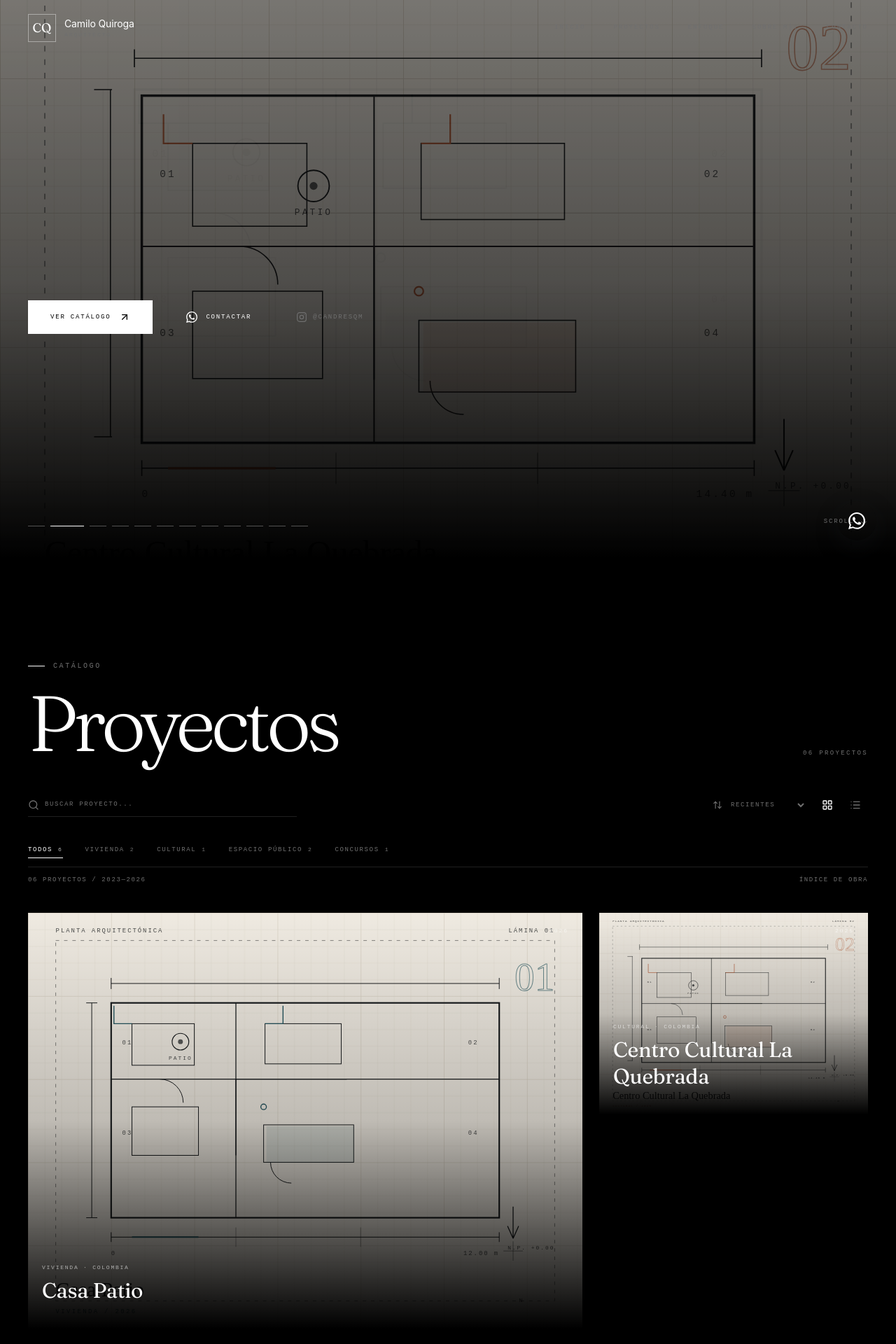
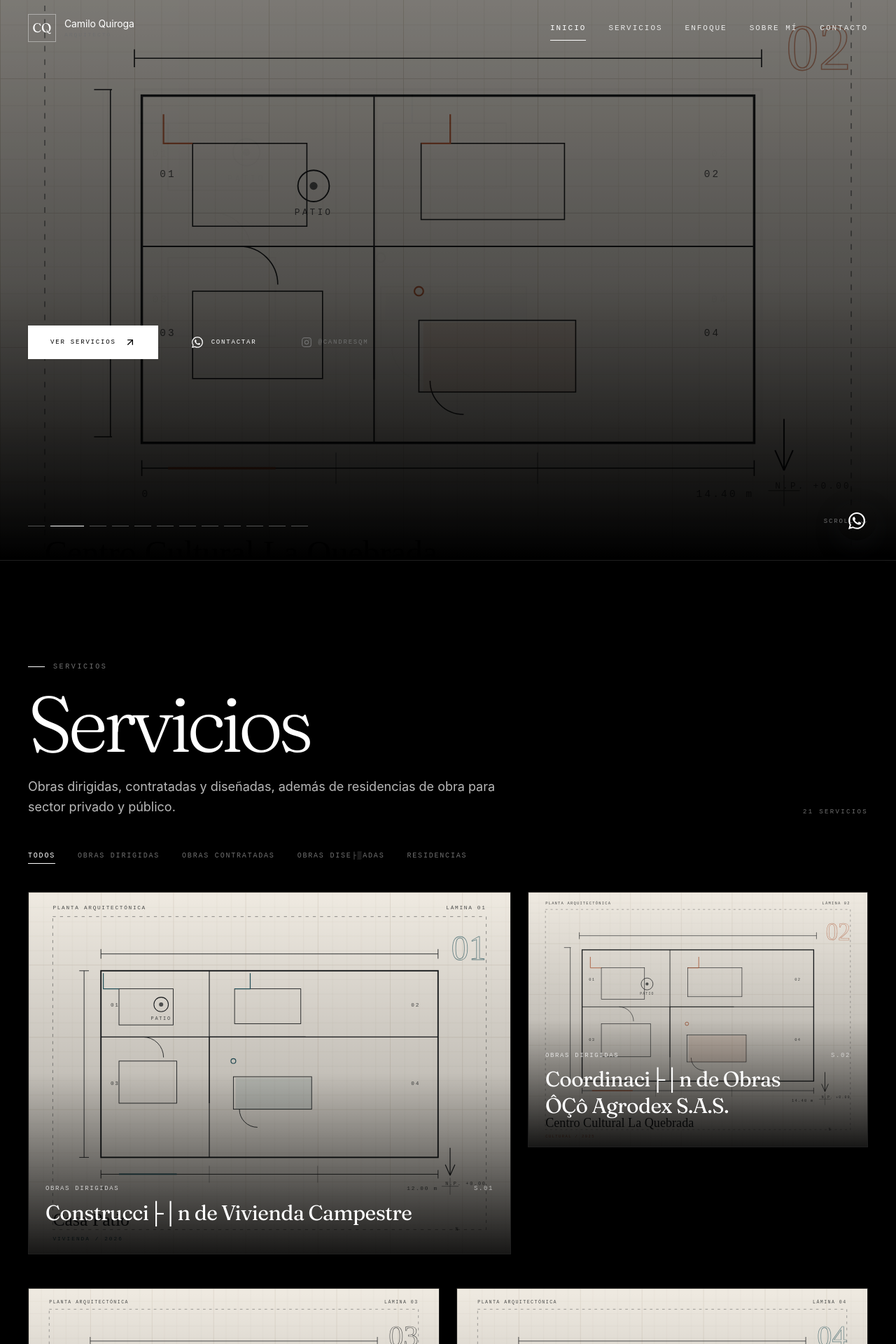
Before and after one commit to samuelVega29/arq-camiloquiroga, a React (Vite) app: page / in a window 1280 px wide. Shown: the top 1920 px of the page at 70% size. Built offline with nearby package versions, Linux system fonts and the light colour scheme.

Commit message:
Actualizar navbar y presentar obras como servicios

```diff
--- a/src/App.jsx
+++ b/src/App.jsx
@@ -1,17 +1,13 @@
-import { useState } from 'react'
 import Navbar from './components/Navbar'
 import Hero from './components/Hero'
-import Projects from './components/Projects'
+import Services from './components/Services'
 import Approach from './components/Approach'
 import About from './components/About'
 import Contact from './components/Contact'
 import Footer from './components/Footer'
-import ProjectModal from './components/ProjectModal'
 import WhatsAppButton from './components/WhatsAppButton'
 
 export default function App() {
-  const [activeProject, setActiveProject] = useState(null)
-
   return (
     <>
       <a
@@ -23,18 +19,13 @@ export default function App() {
       <Navbar />
       <main>
         <Hero />
-        <Projects onOpenProject={setActiveProject} />
+        <Services />
         <Approach />
         <About />
         <Contact />
       </main>
       <Footer />
-      <WhatsAppButton hidden={Boolean(activeProject)} />
-      <ProjectModal
-        project={activeProject}
-        onClose={() => setActiveProject(null)}
-        onNavigate={setActiveProject}
-      />
+      <WhatsAppButton />
     </>
   )
 }
--- a/src/components/Footer.jsx
+++ b/src/components/Footer.jsx
@@ -4,7 +4,7 @@ import { socials, whatsappHref } from '../data/socials'
 
 const links = [
   { label: 'Inicio', href: '#inicio' },
-  { label: 'Proyectos', href: '#proyectos' },
+  { label: 'Servicios', href: '#servicios' },
   { label: 'Enfoque', href: '#enfoque' },
   { label: 'Sobre mí', href: '#sobre-mi' },
   { label: 'Contacto', href: '#contacto' },
--- a/src/components/Hero.jsx
+++ b/src/components/Hero.jsx
@@ -1,6 +1,5 @@
 import { useEffect, useState } from 'react'
 import { ArrowDown, ArrowUpRight } from 'lucide-react'
-import { profile } from '../data/profile'
 import { socials, whatsappHref } from '../data/socials'
 import InstagramIcon from './InstagramIcon'
 import WhatsAppIcon from './WhatsAppIcon'
@@ -101,8 +100,6 @@ export default function Hero() {
     return () => window.removeEventListener('scroll', handleScroll)
   }, [])
 
-  const parallax = Math.min(scrollY * 0.3, 400)
-
   return (
     <section id="inicio" className="relative h-screen overflow-hidden">
       <div className="absolute inset-0">
@@ -128,13 +125,13 @@ export default function Hero() {
         <div className="flex-1">
           <div className="section-shell flex h-full items-center">
             <div className="max-w-4xl">
-              <div className="mt-10 h-20" />
+              <div className="mt-16 h-32" />
               <div className="mt-12 flex flex-wrap items-center gap-4 animate-fade-in">
                 <a
-                  href="#proyectos"
+                  href="#servicios"
                   className="group inline-flex items-center gap-3 bg-white px-8 py-4 font-mono text-[9px] uppercase tracking-[0.2em] text-black transition-all duration-500 hover:bg-[color:var(--color-fg-soft)]"
                 >
-                  Ver catálogo
+                  Ver servicios
                   <ArrowUpRight
                     className="h-4 w-4 transition-transform duration-500 group-hover:-translate-y-0.5 group-hover:translate-x-0.5"
                     aria-hidden="true"
@@ -181,7 +178,7 @@ export default function Hero() {
               ))}
             </div>
             <a
-              href="#proyectos"
+              href="#servicios"
               className="group flex items-center gap-2 font-mono text-[9px] uppercase tracking-[0.2em] text-[color:var(--color-fg-muted)] transition-colors hover:text-white"
             >
               Scroll
--- a/src/components/Navbar.jsx
+++ b/src/components/Navbar.jsx
@@ -4,21 +4,40 @@ import { profile } from '../data/profile'
 
 const links = [
   { label: 'Inicio', href: '#inicio' },
-  { label: 'Proyectos', href: '#proyectos' },
+  { label: 'Servicios', href: '#servicios' },
   { label: 'Enfoque', href: '#enfoque' },
-  { label: 'Sobre m├¡', href: '#sobre-mi' },
+  { label: 'Sobre mí', href: '#sobre-mi' },
   { label: 'Contacto', href: '#contacto' },
 ]
 
 export default function Navbar() {
   const [scrolled, setScrolled] = useState(false)
   const [open, setOpen] = useState(false)
+  const [active, setActive] = useState('#inicio')
 
   useEffect(() => {
     const handleScroll = () => setScrolled(window.scrollY > 40)
     handleScroll()
     window.addEventListener('scroll', handleScroll, { passive: true })
     return () => window.removeEventListener('scroll', handleScroll)
+  }, [])
+
+  useEffect(() => {
+    const sections = links
+      .map((link) => document.querySelector(link.href))
+      .filter(Boolean)
+
+    const observer = new IntersectionObserver(
+      (entries) => {
+        entries.forEach((entry) => {
+          if (entry.isIntersecting) setActive(`#${entry.target.id}`)
+        })
+      },
+      { rootMargin: '-45% 0px -50% 0px', threshold: 0 },
+    )
+
+    sections.forEach((section) => observer.observe(section))
+    return () => observer.disconnect()
   }, [])
 
   useEffect(() => {
@@ -34,13 +53,15 @@ export default function Navbar() {
 
   return (
     <header
-      className={`fixed inset-x-0 top-0 z-50 transition-all duration-700 ${
-        scrolled ? 'bg-black/80 backdrop-blur-xl' : 'bg-transparent'
+      className={`fixed inset-x-0 top-0 z-50 border-b transition-all duration-700 ${
+        scrolled
+          ? 'border-white/10 bg-black/80 backdrop-blur-xl'
+          : 'border-transparent bg-transparent'
       }`}
     >
       <nav className="section-shell flex h-20 items-center justify-between gap-6">
         <a href="#inicio" className="group flex items-center gap-3" onClick={() => setOpen(false)}>
-          <div className="flex h-10 w-10 items-center justify-center border border-white/40">
+          <div className="flex h-10 w-10 items-center justify-center border border-white/40 transition-colors duration-300 group-hover:border-white group-hover:bg-white/10">
             <span className="font-display text-lg leading-none">CQ</span>
           </div>
           <div className="hidden sm:block">
@@ -51,25 +72,39 @@ export default function Navbar() {
           </div>
         </a>
 
-        <div className="hidden items-center gap-10 lg:flex">
-          {links.map((link) => (
+        <div className="hidden items-center gap-8 lg:flex">
+          {links.map((link) => {
+            const isActive = active === link.href
+            return (
               <a
                 key={link.href}
                 href={link.href}
-              className="relative font-mono text-[9px] uppercase tracking-[0.22em] text-[color:var(--color-fg-muted)] transition-colors hover:text-white"
+                aria-current={isActive ? 'page' : undefined}
+                className={`group relative py-2 font-mono text-[11px] uppercase tracking-[0.18em] transition-colors ${
+                  isActive
+                    ? 'text-white'
+                    : 'text-white/85 hover:text-white'
+                }`}
               >
                 {link.label}
+                <span
+                  className={`absolute inset-x-0 -bottom-0.5 h-px origin-left bg-white transition-transform duration-500 ${
+                    isActive ? 'scale-x-100' : 'scale-x-0 group-hover:scale-x-100'
+                  }`}
+                  aria-hidden="true"
+                />
               </a>
-          ))}
+            )
+          })}
         </div>
 
         <button
           type="button"
-          className="inline-flex h-10 w-10 items-center justify-center lg:hidden"
+          className="inline-flex h-10 w-10 items-center justify-center border border-white/20 text-white/80 transition-colors duration-300 hover:border-white/60 hover:bg-white/10 hover:text-white lg:hidden"
           onClick={() => setOpen((value) => !value)}
           aria-expanded={open}
           aria-controls="mobile-menu"
-          aria-label={open ? 'Cerrar men├║' : 'Abrir men├║'}
+          aria-label={open ? 'Cerrar menú' : 'Abrir menú'}
         >
           {open ? <X className="h-5 w-5" /> : <Menu className="h-5 w-5" />}
         </button>
@@ -92,27 +127,37 @@ export default function Navbar() {
           }`}
         >
           <div className="flex items-center justify-between px-6 py-6">
-            <span className="font-mono text-[9px] uppercase tracking-[0.24em] text-[color:var(--color-fg-muted)]">Men├║</span>
+            <span className="font-mono text-[9px] uppercase tracking-[0.24em] text-[color:var(--color-fg-muted)]">
+              Menú
+            </span>
             <button
               type="button"
-              className="inline-flex h-10 w-10 items-center justify-center"
+              className="inline-flex h-10 w-10 items-center justify-center border border-white/20 text-white/80 transition-colors duration-300 hover:border-white/60 hover:bg-white/10 hover:text-white"
               onClick={() => setOpen(false)}
-              aria-label="Cerrar men├║"
+              aria-label="Cerrar menú"
             >
               <X className="h-5 w-5" />
             </button>
           </div>
           <nav className="flex flex-1 flex-col px-6">
-            {links.map((link) => (
+            {links.map((link) => {
+              const isActive = active === link.href
+              return (
                 <a
                   key={link.href}
                   href={link.href}
                   onClick={() => setOpen(false)}
-                className="border-b border-[color:var(--color-line)] py-6 text-4xl tracking-[-0.02em] transition-colors hover:text-[color:var(--color-fg-soft)]"
+                  aria-current={isActive ? 'page' : undefined}
+                  className={`border-b border-[color:var(--color-line)] py-6 text-4xl tracking-[-0.02em] transition-colors ${
+                    isActive
+                      ? 'text-white'
+                      : 'text-white/80 hover:text-white'
+                  }`}
                 >
                   {link.label}
                 </a>
-            ))}
+              )
+            })}
           </nav>
         </div>
       </div>
--- a/src/components/SectionHeading.jsx
+++ b/src/components/SectionHeading.jsx
@@ -2,12 +2,12 @@ export default function SectionHeading({ index, label, title, intro, className =
   return (
     <div className={`max-w-3xl ${className}`}>
       <p className="eyebrow flex items-center gap-3">
-        <span className="h-px w-8 bg-copper" aria-hidden="true" />
+        <span className="h-px w-8 bg-white/50" aria-hidden="true" />
         {index} / {label}
       </p>
       <h2 className="display-title mt-6 text-4xl sm:text-5xl lg:text-6xl">{title}</h2>
       {intro ? (
-        <p className="mt-6 max-w-2xl text-base leading-relaxed text-ink-soft sm:text-lg">
+        <p className="mt-6 max-w-2xl text-base leading-relaxed text-[color:var(--color-fg-soft)] sm:text-lg">
           {intro}
         </p>
       ) : null}
--- a/src/components/ServiceCard.jsx
+++ b/src/components/ServiceCard.jsx
@@ -1,9 +1,21 @@
+const images = [
+  'proyectos/p01.svg',
+  'proyectos/p02.svg',
+  'proyectos/p03.svg',
+  'proyectos/p04.svg',
+  'proyectos/p05.svg',
+  'proyectos/p06.svg',
+  'proyectos/p07.jpg',
+]
+
 export default function ServiceCard({ service, index, wide = false }) {
+  const image = images[index % images.length]
+
   return (
     <article className="group relative h-full">
-      <div className="relative overflow-hidden border border-ink/15 bg-paper-2">
+      <div className="relative overflow-hidden border border-[color:var(--color-line)] bg-[color:var(--color-surface)]">
         <img
-          src="proyectos/p01.svg"
+          src={image}
           alt={service.title}
           loading={index < 2 ? 'eager' : 'lazy'}
           decoding="async"
@@ -12,31 +24,31 @@ export default function ServiceCard({ service, index, wide = false }) {
           }`}
         />
         <div
-          className="absolute inset-0 bg-gradient-to-t from-ink/80 via-ink/20 to-transparent opacity-80 transition-opacity duration-500 group-hover:opacity-100"
+          className="absolute inset-0 bg-gradient-to-t from-black via-black/20 to-transparent opacity-90 transition-opacity duration-500 group-hover:opacity-100"
           aria-hidden="true"
         />
 
         <div className="absolute inset-x-0 bottom-0 p-5 sm:p-6">
           <div className="flex items-start justify-between gap-4">
             <div>
-              <p className="font-mono text-[9px] uppercase tracking-[0.18em] text-paper/80">
+              <p className="font-mono text-[9px] uppercase tracking-[0.18em] text-white/75">
                 {service.category}
               </p>
-              <h3 className="mt-2 font-display text-2xl leading-tight tracking-[-0.02em] text-paper sm:text-3xl">
+              <h3 className="mt-2 font-display text-2xl leading-tight tracking-[-0.02em] text-white sm:text-3xl">
                 {service.title}
               </h3>
             </div>
-            <span className="shrink-0 font-mono text-[9px] uppercase tracking-[0.18em] text-paper/70">
-              S.0{String(index + 1).padStart(2, '0')}
+            <span className="shrink-0 font-mono text-[9px] uppercase tracking-[0.18em] text-white/60">
+              S.{String(index + 1).padStart(2, '0')}
             </span>
           </div>
 
-          <div className="mt-4 grid max-h-0 overflow-hidden gap-2 transition-all duration-500 ease-out group-hover:max-h-40">
-            <p className="text-sm leading-relaxed text-paper/90">{service.description}</p>
-            <div className="flex flex-wrap items-center gap-x-4 gap-y-1 font-mono text-[9px] uppercase tracking-[0.14em] text-paper/70">
+          <div className="mt-4 grid max-h-0 overflow-hidden gap-2 transition-all duration-500 ease-out group-hover:max-h-48">
+            <p className="text-sm leading-relaxed text-white/85">{service.description}</p>
+            <div className="flex flex-wrap items-center gap-x-4 gap-y-1 font-mono text-[9px] uppercase tracking-[0.14em] text-white/65">
               {service.client ? <span>{service.client}</span> : null}
               {service.location ? <span>{service.location}</span> : null}
-              {service.year ? <span>{service.year}</span> : null}
+              {service.year && service.year !== '—' ? <span>{service.year}</span> : null}
               {service.value && service.value !== '—' ? <span>{service.value}</span> : null}
             </div>
           </div>
--- a/src/components/Services.jsx
+++ b/src/components/Services.jsx
@@ -1,7 +1,6 @@
 import { useMemo, useState } from 'react'
 import { services, serviceCategories } from '../data/services'
 import Reveal from './Reveal'
-import SectionHeading from './SectionHeading'
 import ServiceCard from './ServiceCard'
 
 function getLayout(index, total) {
@@ -24,28 +23,33 @@ export default function Services() {
   }, [filter])
 
   return (
-    <section id="servicios" className="border-t border-line py-20 sm:py-28">
+    <section id="servicios" className="border-t border-[color:var(--color-line)] py-24 sm:py-36">
       <div className="section-shell">
         <Reveal>
-          <div className="flex flex-col justify-between gap-8 lg:flex-row lg:items-end">
-            <SectionHeading
-              index="02"
-              label="Servicios"
-              title={
-                <>
-                  Experiencia <span className="italic text-blueprint">profesional</span>
-                </>
-              }
-              intro="Dirección, residencia, interventoría, contratación y formulación de proyectos para sector privado y público."
-            />
-            <p className="shrink-0 font-mono text-[10px] uppercase tracking-[0.18em] text-ink-soft">
+          <div className="flex flex-col justify-between gap-10 lg:flex-row lg:items-end">
+            <div>
+              <p className="eyebrow flex items-center gap-3">
+                <span className="h-px w-6 bg-white" aria-hidden="true" />
+                Servicios
+              </p>
+              <h2 className="mt-6 display-title text-[clamp(3rem,9vw,7rem)]">Servicios</h2>
+              <p className="mt-6 max-w-2xl text-base leading-relaxed text-[color:var(--color-fg-soft)] sm:text-lg">
+                Obras dirigidas, contratadas y diseñadas, además de residencias de obra para
+                sector privado y público.
+              </p>
+            </div>
+            <p className="shrink-0 font-mono text-[9px] uppercase tracking-[0.26em] text-[color:var(--color-fg-muted)]">
               {String(filtered.length).padStart(2, '0')} servicios
             </p>
           </div>
         </Reveal>
 
         <Reveal delay={80}>
-          <nav className="mt-10 flex flex-wrap items-center gap-x-8 gap-y-3" role="tablist" aria-label="Filtrar servicios por tipo">
+          <nav
+            className="mt-12 flex flex-wrap items-center gap-x-8 gap-y-3"
+            role="tablist"
+            aria-label="Filtrar servicios por tipo"
+          >
             {serviceCategories.map((category) => {
               const isActive = filter === category
               return (
@@ -55,13 +59,15 @@ export default function Services() {
                   role="tab"
                   aria-selected={isActive}
                   onClick={() => setFilter(category)}
-                  className={`group relative pb-1 font-mono text-[9px] uppercase tracking-[0.18em] transition-colors ${
-                    isActive ? 'text-ink' : 'text-ink-soft hover:text-ink'
+                  className={`group relative pb-1 font-mono text-[10px] uppercase tracking-[0.18em] transition-colors ${
+                    isActive
+                      ? 'text-white'
+                      : 'text-[color:var(--color-fg-muted)] hover:text-white'
                   }`}
                 >
                   {category}
                   <span
-                    className={`absolute left-0 bottom-0 h-px w-full bg-ink transition-transform duration-300 ease-out origin-left ${
+                    className={`absolute left-0 bottom-0 h-px w-full bg-white transition-transform duration-500 ease-out origin-left ${
                       isActive ? 'scale-x-100' : 'scale-x-0 group-hover:scale-x-100'
                     }`}
                   />
@@ -80,19 +86,24 @@ export default function Services() {
                 delay={(index % 3) * 70}
                 className={`${layout} ${filtered.length === 1 ? 'md:col-span-2' : ''}`}
               >
-                <ServiceCard service={service} index={index} wide={layout === 'lg:col-span-12'} />
+                <ServiceCard
+                  service={service}
+                  index={index}
+                  wide={layout === 'lg:col-span-12'}
+                />
               </Reveal>
             )
           })}
         </div>
 
-        <div className="mt-12 flex flex-col gap-3 border-t border-line pt-6 sm:flex-row sm:items-center sm:justify-between">
-          <p className="max-w-xl text-sm leading-relaxed text-ink-soft">
-            Servicios prestados a empresas privadas, entidades públicas y clientes particulares.
+        <div className="mt-12 flex flex-col gap-3 border-t border-[color:var(--color-line)] pt-8 sm:flex-row sm:items-center sm:justify-between">
+          <p className="max-w-xl text-sm leading-relaxed text-[color:var(--color-fg-soft)]">
+            Obras y servicios prestados a empresas privadas, entidades públicas y clientes
+            particulares.
           </p>
           <a
             href="#contacto"
-            className="font-mono text-[10px] uppercase tracking-[0.18em] text-blueprint underline decoration-line underline-offset-4 transition-colors hover:text-copper"
+            className="font-mono text-[10px] uppercase tracking-[0.18em] text-[color:var(--color-fg-soft)] underline decoration-[color:var(--color-line)] underline-offset-4 transition-colors hover:text-white"
           >
             Solicitar cotización
           </a>
```
Lines whose indentation alone changed are shown as unchanged.
